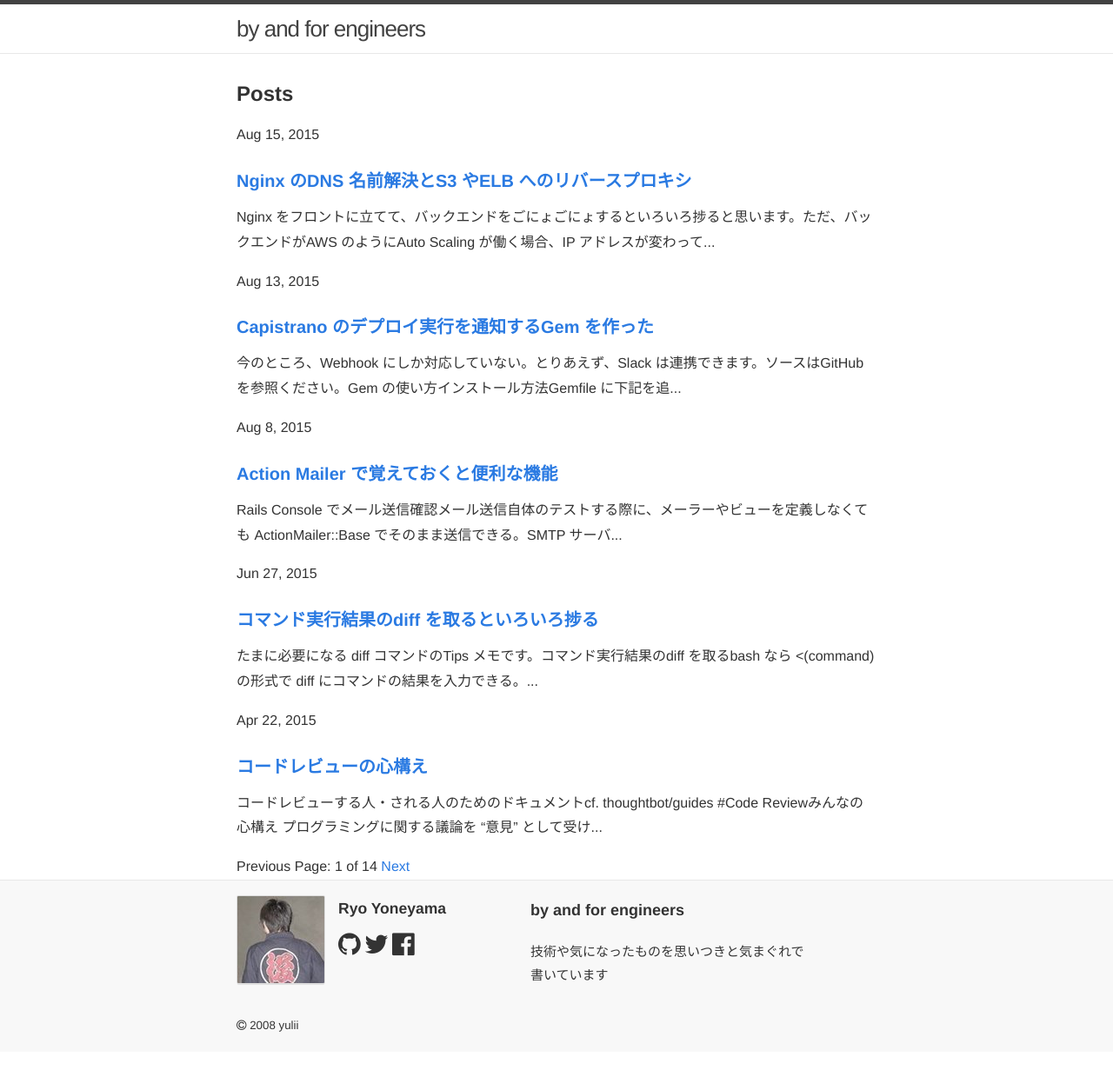
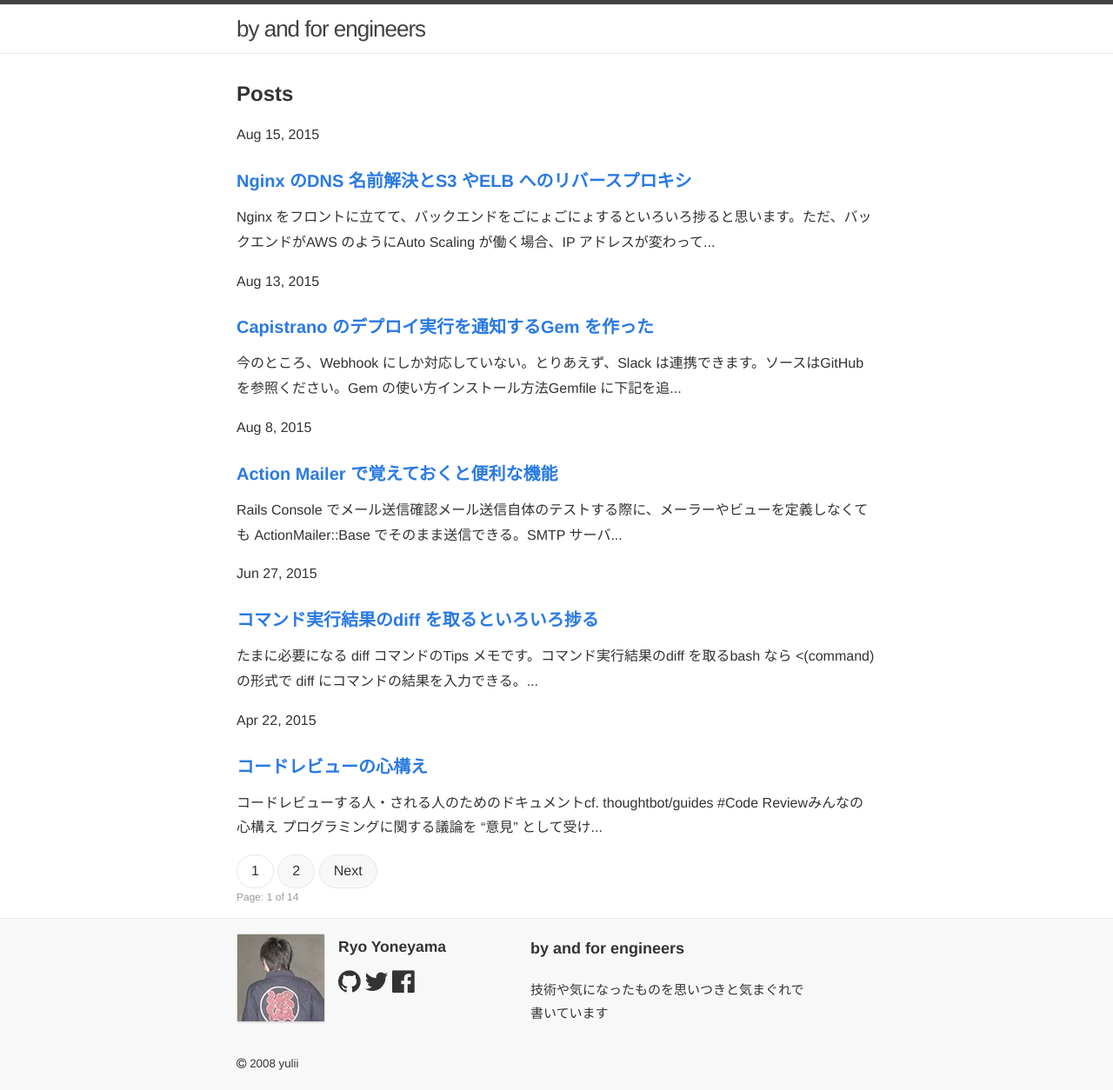
Before and after one commit to yulii/yulii.github.io, a Jekyll site: the page built from index.html, in a window 1280 px wide. Shown: the whole page at 87% size. Built offline with Jekyll 4.4.1, drawn with Linux system fonts in a browser that asks for light colours; nearby versions of some CDN libraries; Markdown is read by kramdown in place of the engine named in the settings; the list of posts is cut into pages by our own code; before the commit the page ends 1210 px from its top, so only the background shows below that.

Commit message:
pagination design

```diff
--- a/_includes/pagination.html
+++ b/_includes/pagination.html
@@ -1,13 +1,12 @@
-<div class="pagination">
-  {% if paginator.previous_page %}
-    <a href="{{ paginator.previous_page_path }}" class="previous">Previous</a>
-  {% else %}
-    <span class="previous">Previous</span>
-  {% endif %}
-  <span class="page_number">Page: {{ paginator.page }} of {{ paginator.total_pages }}</span>
-  {% if paginator.next_page %}
-    <a href="{{ paginator.next_page_path }}" class="next">Next</a>
-  {% else %}
-    <span class="next">Next</span>
-  {% endif %}
-</div>
+<ol class="pagination">
+{% if paginator.previous_page %}
+  <li><a href="{{ paginator.previous_page_path }}">Previous</a></li>
+  <li><a href="{{ paginator.previous_page_path }}">{{ paginator.previous_page }}</a></li>
+{% endif %}
+  <li><span>{{ paginator.page }}</span></li>
+{% if paginator.next_page %}
+  <li><a href="{{ paginator.next_page_path }}">{{ paginator.next_page }}</a></li>
+  <li><a href="{{ paginator.next_page_path }}">Next</a></li>
+{% endif %}
+</ol>
+<p class="muted">Page: {{ paginator.page }} of {{ paginator.total_pages }}</p>
--- a/_sass/_base.scss
+++ b/_sass/_base.scss
@@ -151,3 +151,8 @@ pre, code {
   font-size: $small-font-size;
   color: #999;
 }
+
+%circle-box {
+  padding: 0.25em 1em;
+  border-radius: 1.5em;
+}
--- /dev/null
+++ b/_sass/_pagination.scss
@@ -0,0 +1,27 @@
+.pagination {
+
+  li {
+    display: inline-block;
+  }
+
+  span {
+    @extend %circle-box;
+    display: block;
+    border: 1px solid #e8e8e8;
+  }
+
+  a {
+    @extend %circle-box;
+    display: block;
+    color: #333;
+    text-decoration: none;
+    border: 1px solid #e8e8e8;
+    background-color: #f8f8f8;
+
+    &:hover {
+      color: #59b1eb;
+      border: 1px solid #59b1eb;
+      background-color: #f8f8ff;
+    }
+  }
+}
--- a/css/main.scss
+++ b/css/main.scss
@@ -48,6 +48,7 @@ $on-laptop:        800px;
         "layout",
         "markdown",
         "profile",
+        "pagination",
         "breadcrumb",
         "category",
         "tag",
```
